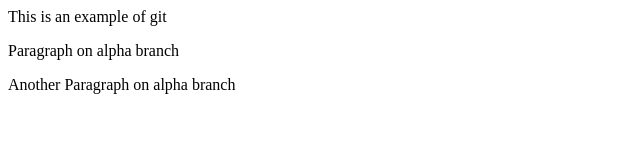
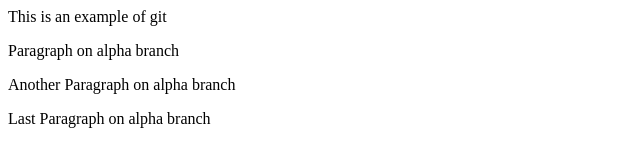
Before and after one commit to yariko0529/my-first-repository, a plain HTML site: page index.html in a window 1280 px wide. Shown: the whole page, without its empty margins (0-640 px from the left). Drawn offline with Linux system fonts and the light colour scheme.

Commit message:
Adding the last p on alpha

```diff
--- a/index.html
+++ b/index.html
@@ -6,5 +6,6 @@
 		<p>This is an example of git</p>
 		<p>Paragraph on alpha branch</p>
 		<p>Another Paragraph on alpha branch</p>
+		<p>Last Paragraph on alpha branch</p>
 	</body>
 </html>
```
